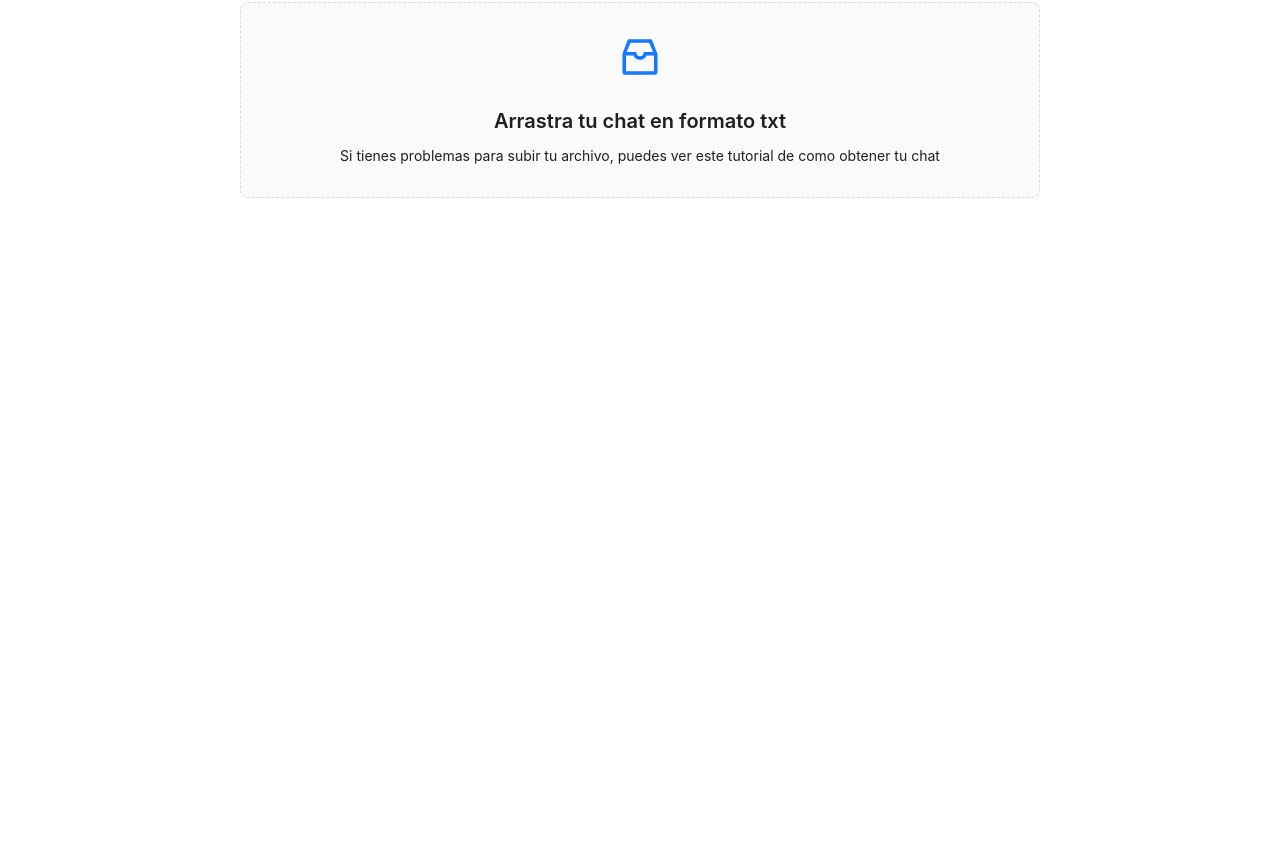
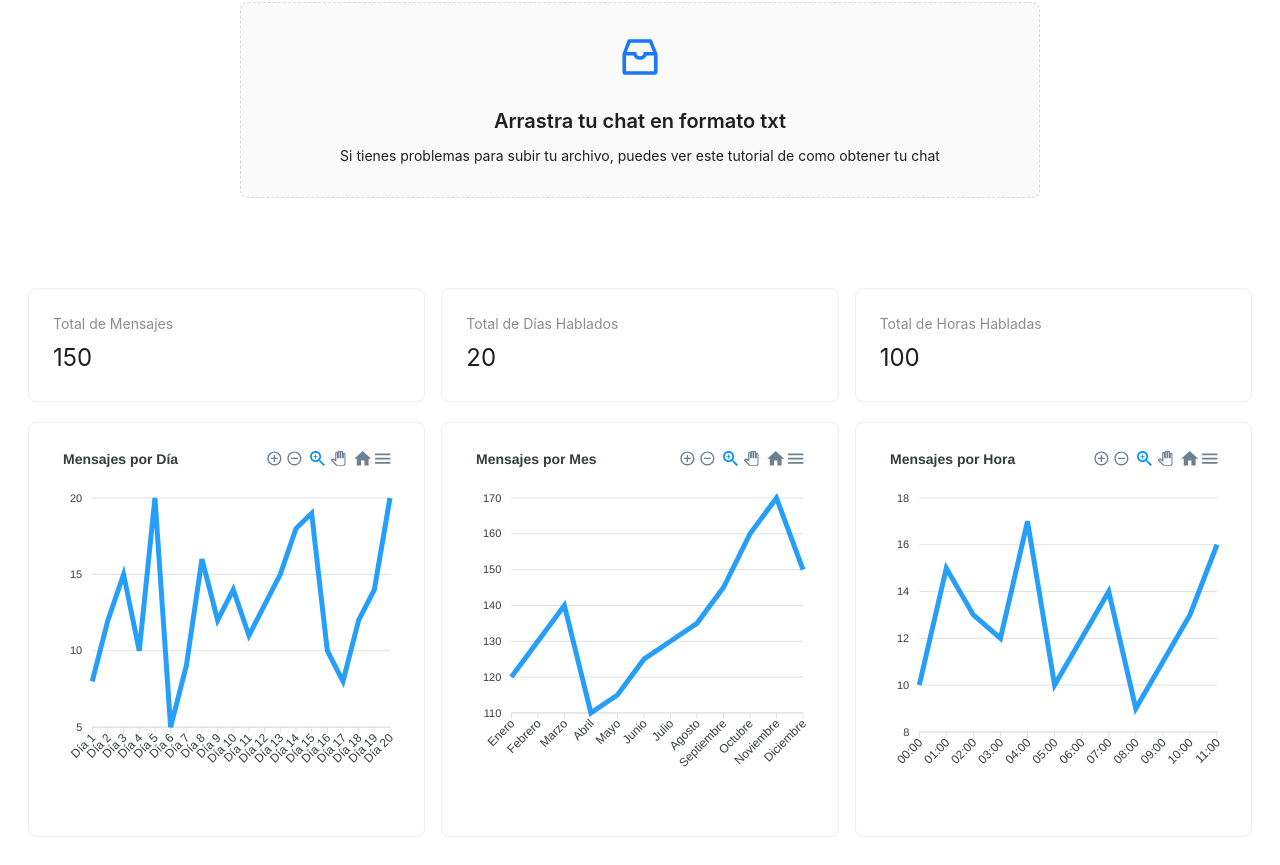
Before and after one commit to StevenJM05/chat-analyzer, a Next.js app: page / in a window 1280 px wide. Shown: the part 333-1198 px from the top of the page. Before the commit the page ends 800 px from the top, so only its background shows below. Built offline with nearby package versions, Linux system fonts and the light colour scheme; what @ant-design/nextjs-registry would draw is missing.

Commit message:
add charts to home page

```diff
--- /dev/null
+++ b/src/app/Dashboard.tsx
@@ -0,0 +1,92 @@
+import React from 'react';
+import { Card, Row, Col, Statistic } from 'antd';
+import Chart from 'react-apexcharts';
+
+const Dashboard = () => {
+  const totalMessages = 150;
+  const totalDays = 20;
+  const totalHours = 100;
+
+  const messagesPerDay = [8, 12, 15, 10, 20, 5, 9, 16, 12, 14, 11, 13, 15, 18, 19, 10, 8, 12, 14, 20];
+  const messagesPerMonth = [120, 130, 140, 110, 115, 125, 130, 135, 145, 160, 170, 150];
+  const messagesPerHour = [10, 15, 13, 12, 17, 10, 12, 14, 9, 11, 13, 16];
+
+  // Opciones de las gráficas
+  const options = {
+    chart: {
+      type: 'line',
+    },
+    xaxis: {
+      categories: Array.from({ length: messagesPerDay.length }, (_, i) => `Día ${i + 1}`),
+    },
+    title: {
+      text: 'Mensajes por Día',
+    },
+  };
+
+  const optionsMonth = {
+    chart: {
+      type: 'line',
+    },
+    xaxis: {
+      categories: ['Enero', 'Febrero', 'Marzo', 'Abril', 'Mayo', 'Junio', 'Julio', 'Agosto', 'Septiembre', 'Octubre', 'Noviembre', 'Diciembre'],
+    },
+    title: {
+      text: 'Mensajes por Mes',
+    },
+  };
+
+  const optionsHour = {
+    chart: {
+      type: 'line',
+    },
+    xaxis: {
+      categories: ['00:00', '01:00', '02:00', '03:00', '04:00', '05:00', '06:00', '07:00', '08:00', '09:00', '10:00', '11:00'],
+    },
+    title: {
+      text: 'Mensajes por Hora',
+    },
+  };
+
+  return (
+    <div style={{ padding: '20px' }}>
+      <Row gutter={16}>
+        <Col span={8}>
+          <Card>
+            <Statistic title="Total de Mensajes" value={totalMessages} />
+          </Card>
+        </Col>
+        <Col span={8}>
+          <Card>
+            <Statistic title="Total de Días Hablados" value={totalDays} />
+          </Card>
+        </Col>
+        <Col span={8}>
+          <Card>
+            <Statistic title="Total de Horas Habladas" value={totalHours} />
+          </Card>
+        </Col>
+      </Row>
+
+      <Row gutter={16} style={{ marginTop: '20px' }}>
+        <Col span={8}>
+          <Card>
+            <Chart options={options} series={[{ name: 'Mensajes', data: messagesPerDay }]} type="line" height={350} />
+          </Card>
+        </Col>
+        <Col span={8}>
+          <Card>
+            <Chart options={optionsMonth} series={[{ name: 'Mensajes', data: messagesPerMonth }]} type="line" height={350} />
+          </Card>
+        </Col>
+        <Col span={8}>
+          <Card>
+            <Chart options={optionsHour} series={[{ name: 'Mensajes', data: messagesPerHour }]} type="line" height={350} />
+          </Card>
+        </Col>
+      </Row>
+    </div>
+  );
+};
+
+export default Dashboard;
--- a/src/app/page.tsx
+++ b/src/app/page.tsx
@@ -3,9 +3,14 @@ import React from "react";
 import UploadSection from "./Uploader";
 import Title from "antd/es/typography/Title";
 import { Alert } from "antd";
+import Dashboard from "./Dashboard";
 
 const Home = () => {
+
+  const [showStats, setShowStats] = React.useState(true);
+
   return (
+    <div>
       <div style={{ maxWidth: 800, margin: "50px auto", padding: "20px" }}>
         <div style={{ textAlign: "center", marginBottom: "20px" }}>
           <Title>Chat Analyzer</Title>
@@ -23,6 +28,12 @@ const Home = () => {
         />
         <UploadSection />
       </div>
+      {
+        showStats && (
+          <Dashboard />
+        )
+      }
+    </div>
   );
 };
 
```
Lines whose indentation alone changed are shown as unchanged.
